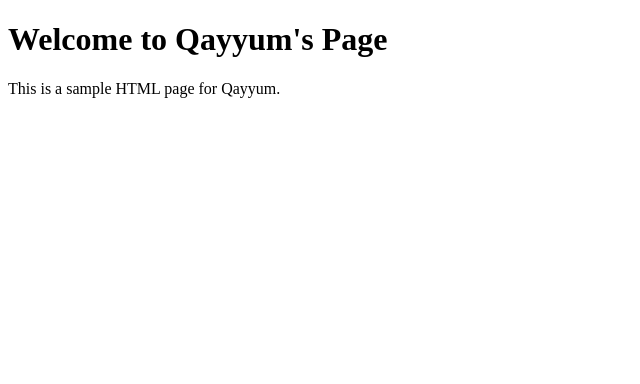
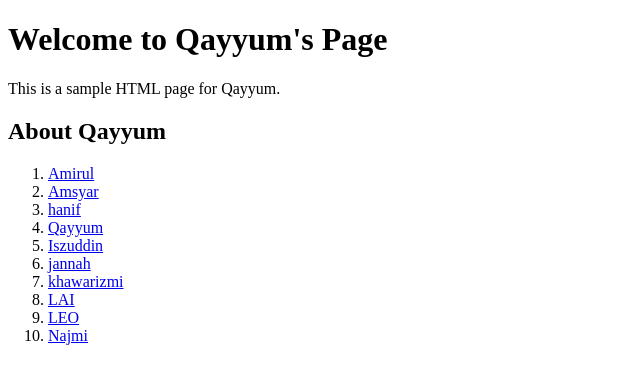
Before and after one commit to kidino/git-course, a plain HTML site: page qayyum.html in a window 1280 px wide. Shown: the whole page, without its empty margins (0-640 px from the left). Drawn offline with Linux system fonts and the light colour scheme.

Commit message:
friends added

```diff
--- a/qayyum.html
+++ b/qayyum.html
@@ -8,5 +8,21 @@
 <body>
     <h1>Welcome to Qayyum's Page</h1>
     <p>This is a sample HTML page for Qayyum.</p>
+    <div>
+        <h2>About Qayyum</h2>
+        <ol>
+            <li><a href="amirul.html">Amirul</a></li>
+            <li><a href="amsyar.html">Amsyar</a></li>
+            <li><a href="hanif.html">hanif</a></li>
+            <li><a href="qayyum.html">Qayyum</a></li>
+            <li><a href="iszuddin.html">Iszuddin</a></li>
+            <li><a href="jannah.html">jannah</a></li>
+            <li><a href="khawarizmi.html">khawarizmi</a></li>
+            <li><a href="LAI.html">LAI</a></li>
+            <li><a href="leo.html">LEO  </a></li>
+            <li><a href="najmi.html">Najmi</a></li>
+
+        </ol>
+    </div>
 </body>
 </html>
```
